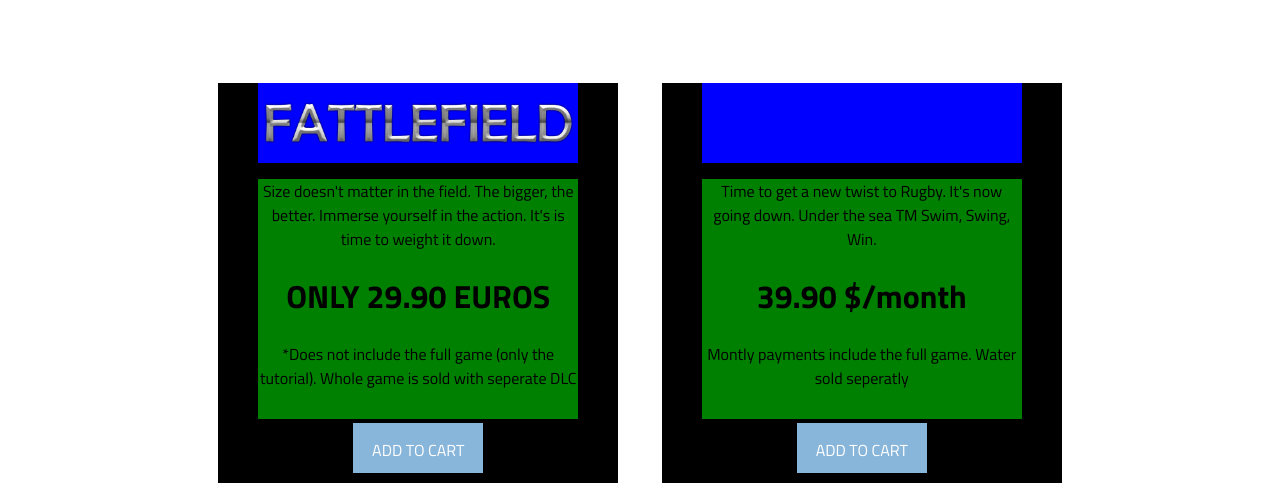
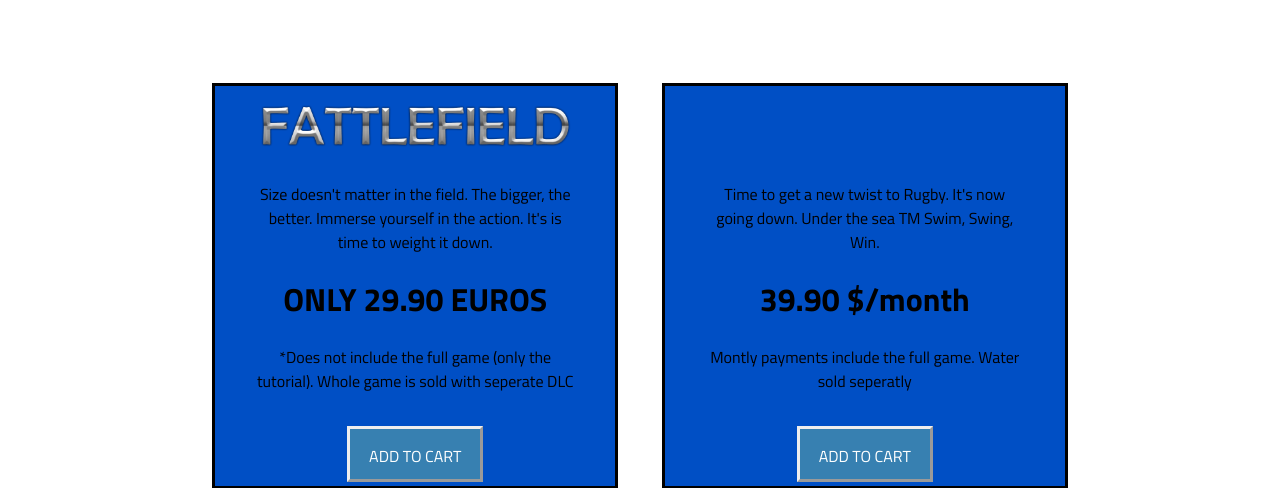
Before and after one commit to Spoxie/shiny-rotary-phone, a plain HTML site: page kauppa.html in a window 1280 px wide. Shown: the part 477-965 px from the top of the page. Drawn offline with Linux system fonts and the light colour scheme.

Commit message:
Update themekauppa.css

```diff
--- a/themekauppa.css
+++ b/themekauppa.css
@@ -173,7 +173,6 @@
 width:100%;
 height:80%;
 background-color:white;
-
 text-align: center;
 
   }
@@ -189,9 +188,10 @@ text-align: center;
 
     width:400px;
     height:400px;
-    background-color: black;
+    background-color: rgb(0, 79, 197);
     margin: 50px 20px 20px 20px;
     display: inline-block;
+    border-style:solid;
 
 
 
@@ -203,13 +203,15 @@ text-align: center;
         width:80%;
         margin: 0 auto;
 
-        background-color:blue;
+
     }
     .shoptext{
         height:60%;
         width:80%;
         margin: 0 auto;
-        background-color:green;
+
+
+
     }
 
     .shopbutton{
@@ -217,10 +219,11 @@ text-align: center;
       margin: auto;
       height:5%;
       width:25%;
-      background-color: rgba(159, 212, 255, 0.856);
+      background-color: rgb(55, 128, 177);
       border: none;
       color: white;
       padding: 15px 15px;
+      border-style: outset;
 
       text-decoration: none;
       display: inline-block;
```
